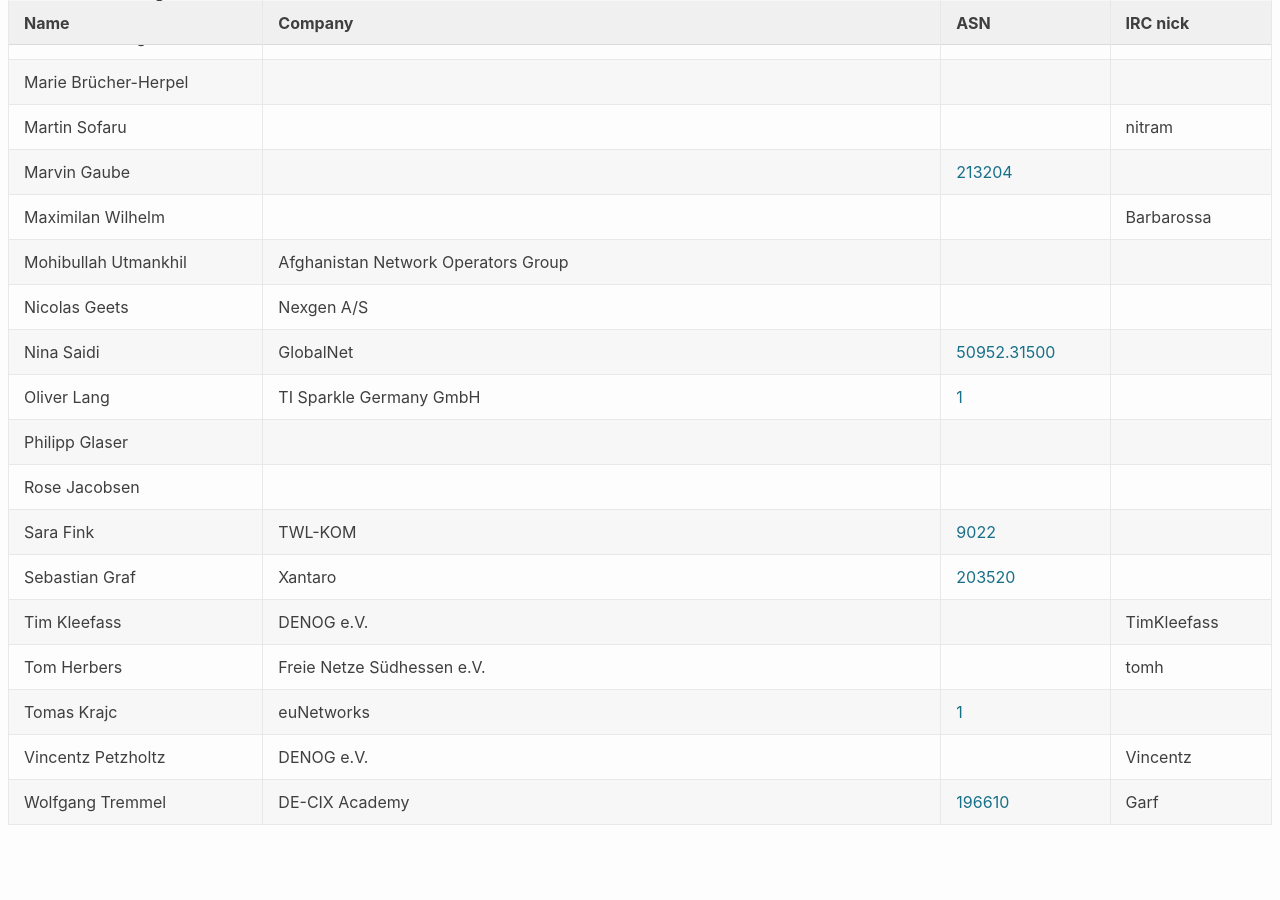
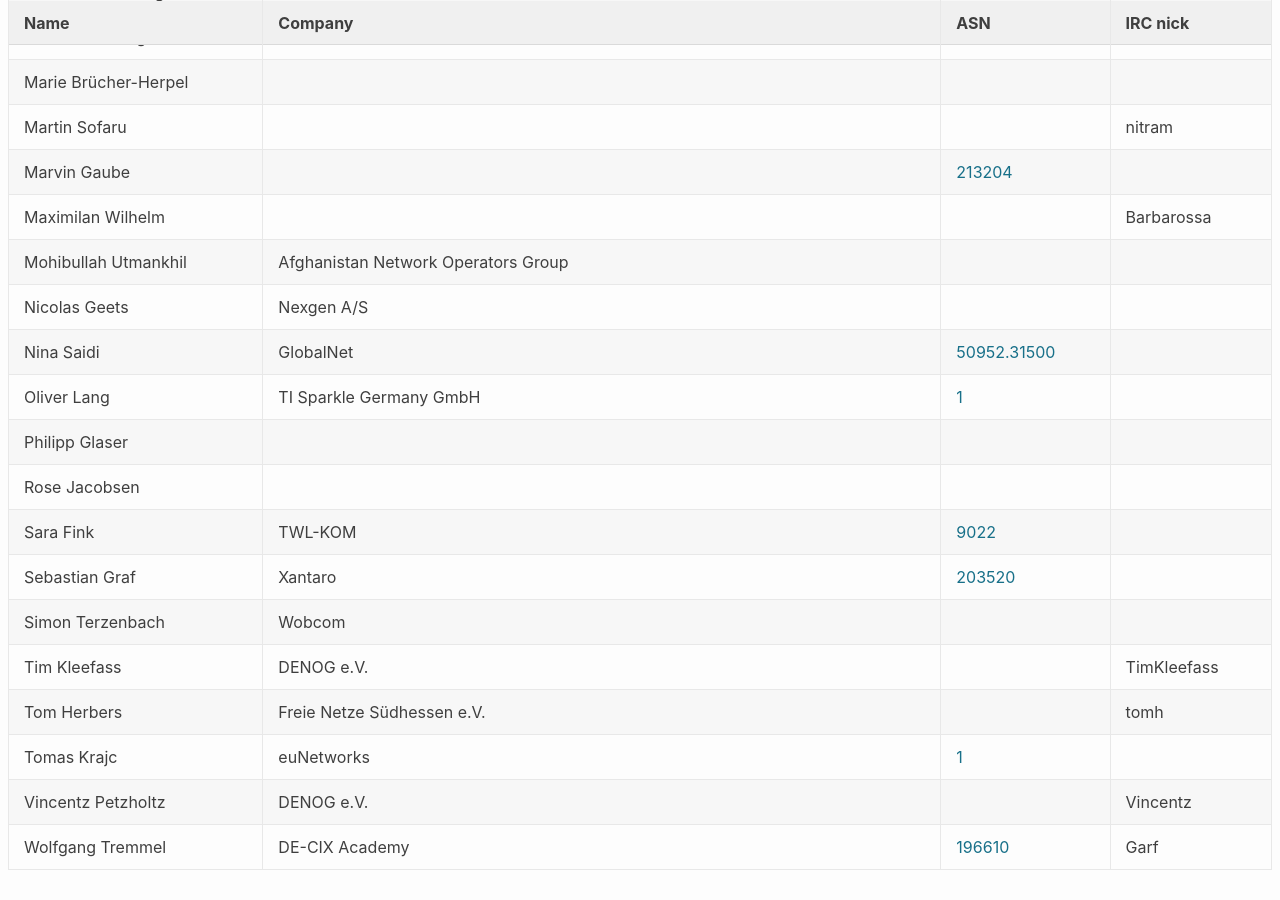
Before and after one commit to denog/pretix-attendeelist, a Jekyll site: the page built from meetup2024_01/index.markdown, in a window 1280 px wide and 900 px high, scrolled down 759 px. Built offline with Jekyll 4.4.1, drawn with Linux system fonts in a browser that asks for light colours; before the commit the page ends 1614 px from its top, so only the background shows below that.

Commit message:
Latest data: Thu Jan 18 07:27:48 UTC 2024

```diff
--- a/_data/attendees_denog_meetup_2024_01.json
+++ b/_data/attendees_denog_meetup_2024_01.json
@@ -174,6 +174,12 @@
     "asn": "203520"
   },
   {
+    "name": "Simon Terzenbach",
+    "company": "Wobcom",
+    "irc": null,
+    "asn": null
+  },
+  {
     "name": "Tim Kleefass",
     "company": "DENOG e.V.",
     "irc": "TimKleefass",
```
